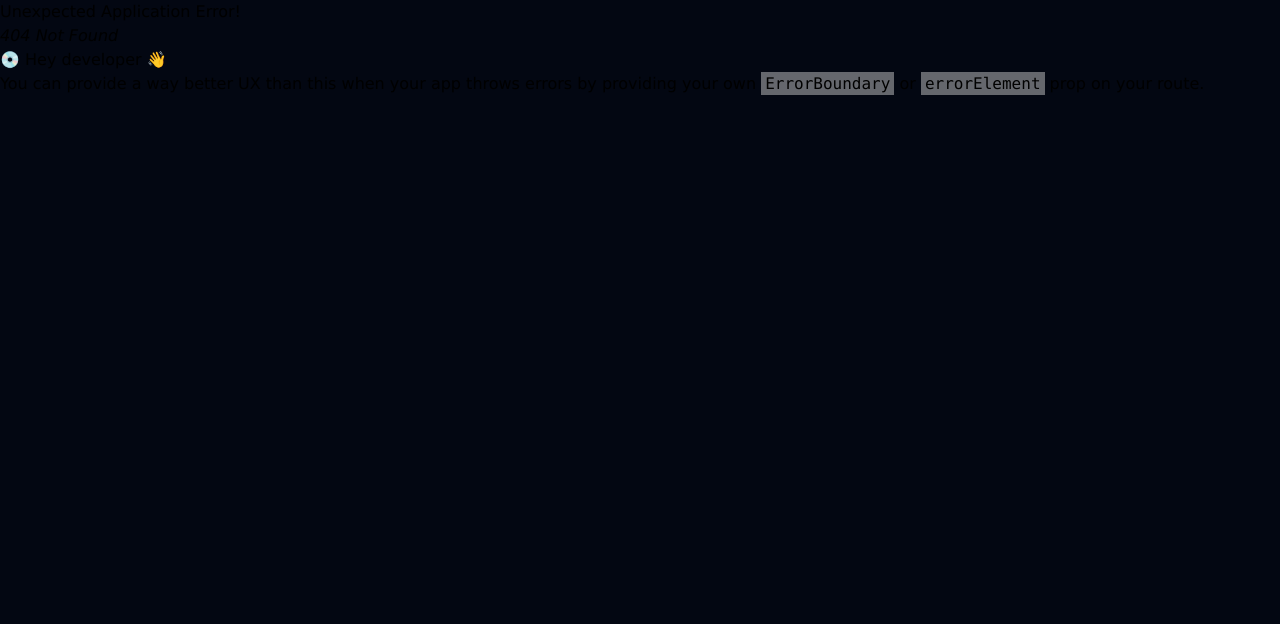
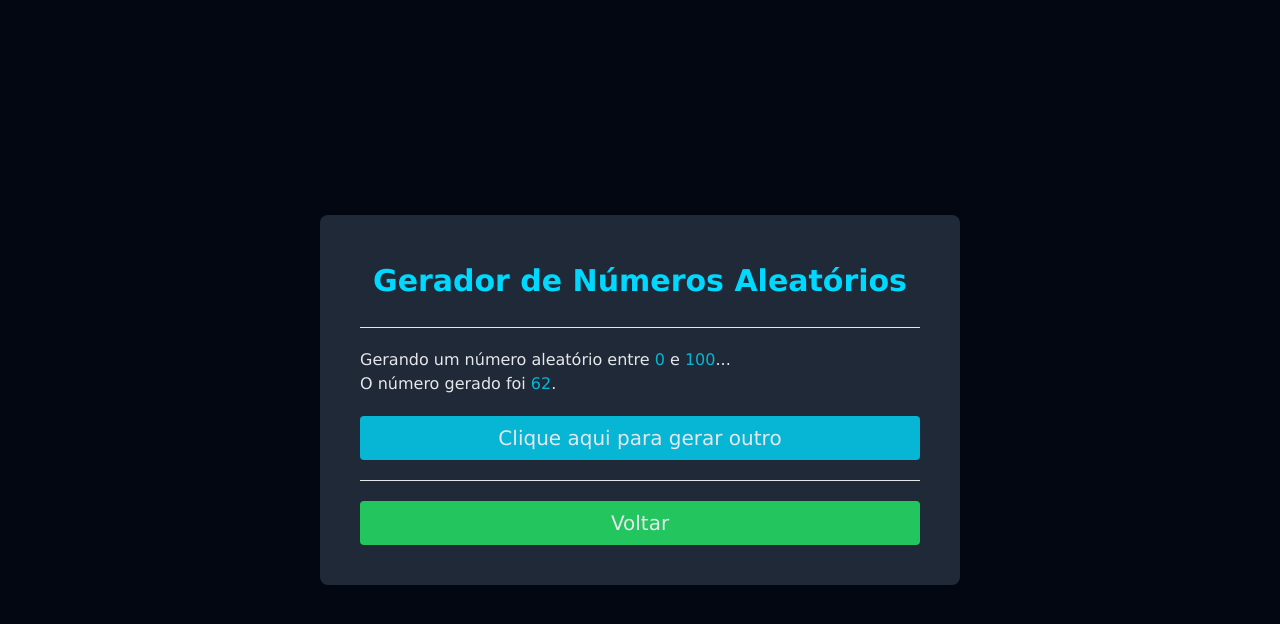
Before and after one commit to MarcusCaue/exercicios-react, a React (Vite) app in the folder exercitando-estados/: page /questao/numeros-aleatorios in a window 1280 px wide. Before the commit this address had no page. Shown: the top 624 px of the page. Built offline with nearby package versions, Linux system fonts and the light colour scheme.

Commit message:
Gerador de Numeros Aleatorios

```diff
--- a/exercitando-estados/src/components/LinksResolucoes.tsx
+++ b/exercitando-estados/src/components/LinksResolucoes.tsx
@@ -21,6 +21,10 @@ const nomeQuestoes = [
   {
     nome: "Analisador de Números Reais",
     caminho: "analisador-num-real"
+  },
+  {
+    nome: "Gerador de Números Aleatórios",
+    caminho: "numeros-aleatorios"
   }
 ]
 
--- /dev/null
+++ b/exercitando-estados/src/questions/NumerosAleatorios.tsx
@@ -0,0 +1,32 @@
+import { useState } from "react"
+import Title from "../components/Title"
+
+export default function NumerosAleatorios() {
+
+  const [number, setNumber] = useState(generateRandomNumber())
+
+  function generateRandomNumber() {
+    const randomNumber = Math.trunc(Math.random() * 101)
+    return randomNumber.toString().padStart(2, "0")
+  }
+
+  return (
+    <>
+      <Title> Gerador de Números Aleatórios </Title>
+
+      <p className="text-gray-200">
+        Gerando um número aleatório entre <span className="text-cyan-500">0</span> e <span className="text-cyan-500">100</span>... <br />
+        O número gerado foi <span className="text-cyan-500">{ number }</span>.
+      </p>
+
+      <button
+        onClick={() => setNumber(generateRandomNumber())}
+        className="btn bg-cyan-500 w-full mt-5"
+      >
+        Clique aqui para gerar outro
+      </button>
+
+      <hr className="my-5" />
+    </>
+  )
+}
--- a/exercitando-estados/src/routes.tsx
+++ b/exercitando-estados/src/routes.tsx
@@ -7,6 +7,7 @@ import CaixaEletronico from "./questions/CaixaEletronico"
 import ConversorMoedas from "./questions/ConversorMoedas"
 import AnalisadorNumReal from "./questions/AnalisadorNumReal"
 import Questao from "./components/Questao"
+import NumerosAleatorios from "./questions/NumerosAleatorios"
 
 export const router = createBrowserRouter([
   {
@@ -24,7 +25,7 @@ export const router = createBrowserRouter([
           { path: "/questao/caixa-eletronico", element: <CaixaEletronico /> },
           { path: "/questao/conversor-moedas", element: <ConversorMoedas /> },
           { path: "/questao/analisador-num-real", element: <AnalisadorNumReal /> },
-          { path: "/questao/", element: <></> },
+          { path: "/questao/numeros-aleatorios", element: <NumerosAleatorios /> },
           { path: "/questao/", element: <></> },
         ]
       }
```
